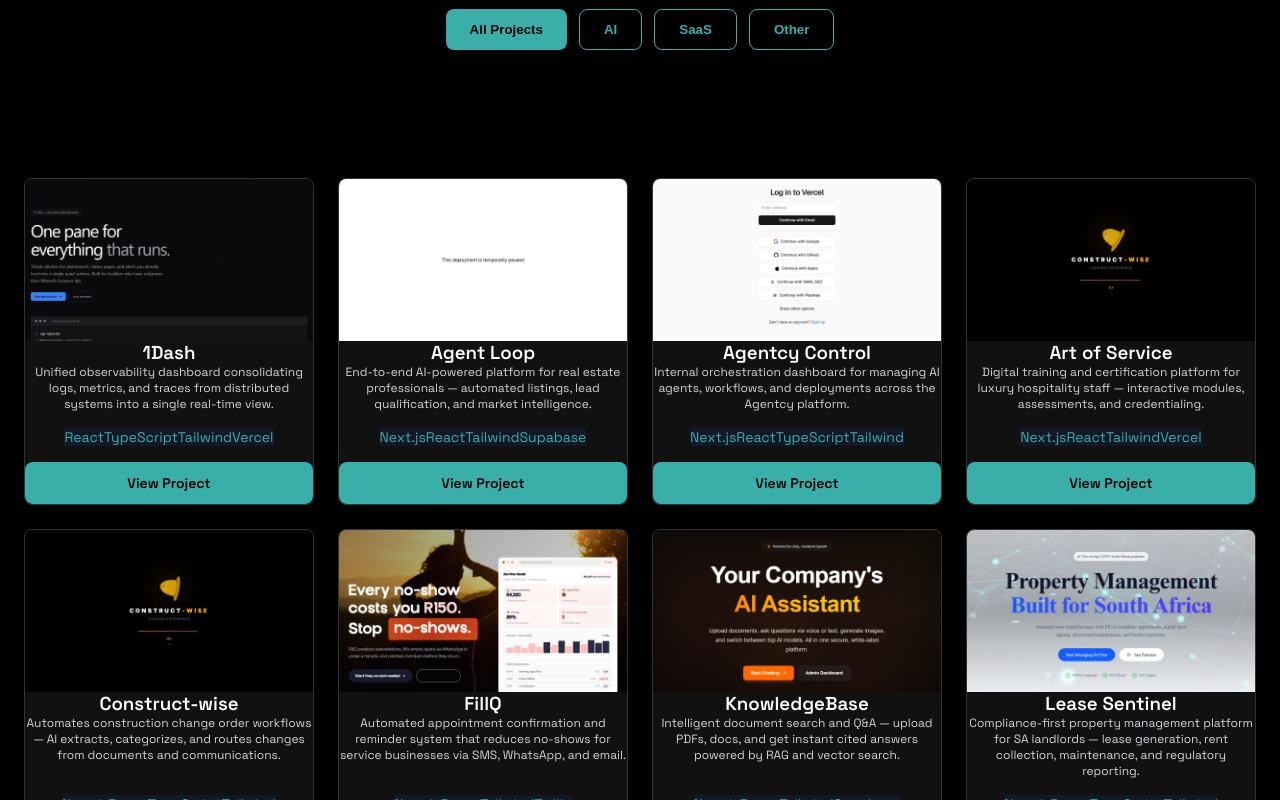
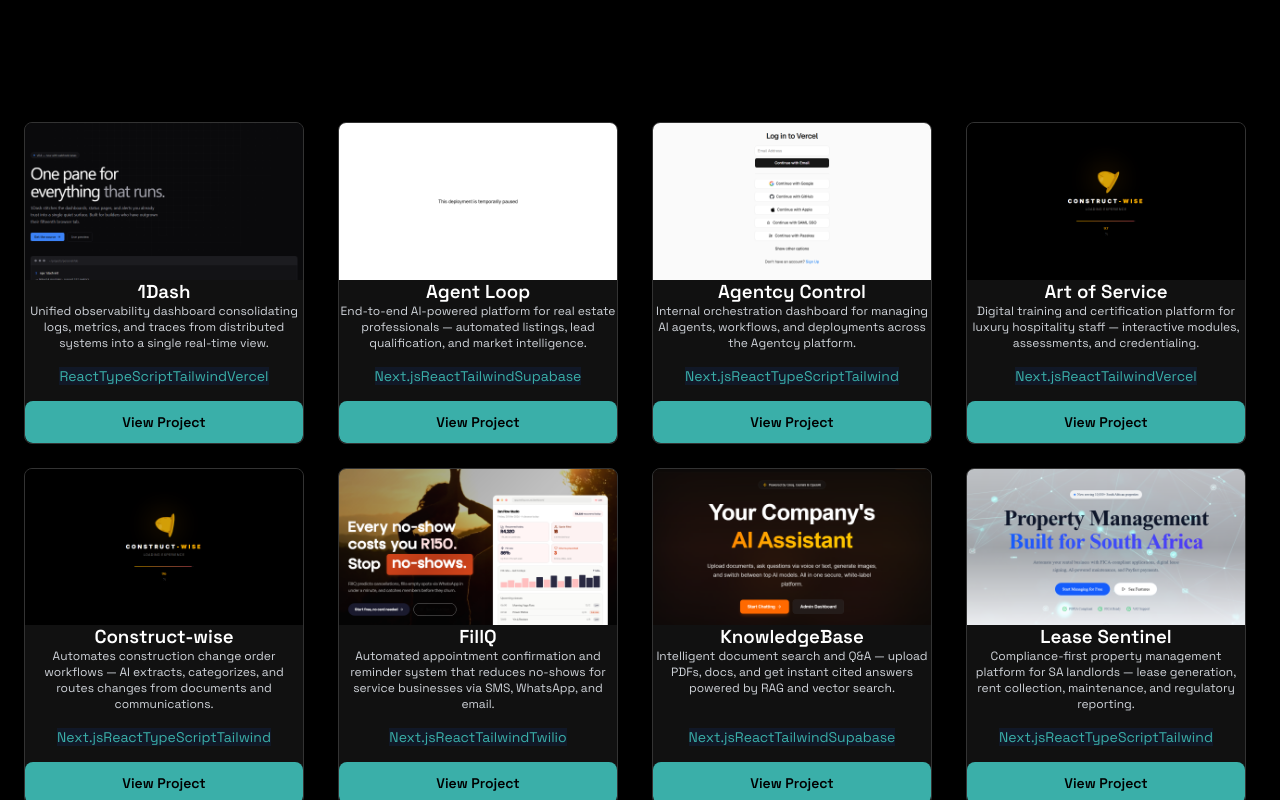
Before and after one commit to nathanfishhk-hue/Agentcy-portfolio-page, a React (Vite) app: page / in a window 1280 px wide. Shown: the part 1020-1820 px from the top of the page. Built offline with nearby package versions, Linux system fonts and the light colour scheme.

Commit message:
feat: all cards same size with centered distribution in grid

```diff
--- a/src/components/ProjectCard.tsx
+++ b/src/components/ProjectCard.tsx
@@ -29,7 +29,7 @@
   const maxTech = featured ? 3 : 4;
 
   return (
-    <article className={cardClasses} style={style}>
+    <article className={`${cardClasses} project-card`} style={style}>
       {/* Thumbnail */}
       <div
         className="w-full"
--- a/src/components/ProjectGrid.tsx
+++ b/src/components/ProjectGrid.tsx
@@ -16,22 +16,16 @@
     );
   }
 
-  const lastIndex = projects.length - 1;
-
   return (
     <section className="py-20">
       <div className="container">
-        <div className="grid grid-cols-2 lg:grid-cols-4 gap-4 md:gap-6">
-          {projects.map((p, index) => (
-            <div
+        <div className="grid grid-cols-2 lg:grid-cols-4 gap-4 md:gap-6 justify-items-center">
+          {projects.map((p) => (
+            <ProjectCard
               key={p.slug}
-              className={index === lastIndex ? 'lg:col-start-2 lg:col-span-2 grid-last-center' : ''}
-            >
-              <ProjectCard
-                project={p}
-                style={{ '--stagger-index': 0 } as React.CSSProperties}
-              />
-            </div>
+              project={p}
+              style={{ '--stagger-index': 0 } as React.CSSProperties}
+            />
           ))}
         </div>
       </div>
--- a/src/styles/globals.css
+++ b/src/styles/globals.css
@@ -222,24 +222,16 @@
   }
 }
 
-/* Project Card Styles - smaller cards for all projects */
-.card-sm {
-  max-width: 280px;
+/* Project Card Styles - consistent sizing */
+.project-card {
+  width: 100%;
+  max-width: 260px;
 }
 
-.card-sm .thumbnail {
-  aspect-ratio: 16/9;
-  background-size: cover;
-  background-position: center;
-}
-
-/* Better text centering with padding */
-.card-content-centered {
-  display: flex;
-  flex-direction: column;
-  align-items: center;
-  text-align: center;
-  padding: 1.25rem;
+@media (min-width: 768px) {
+  .project-card {
+    max-width: 280px;
+  }
 }
 
 /* Carousel animation styles */
```
